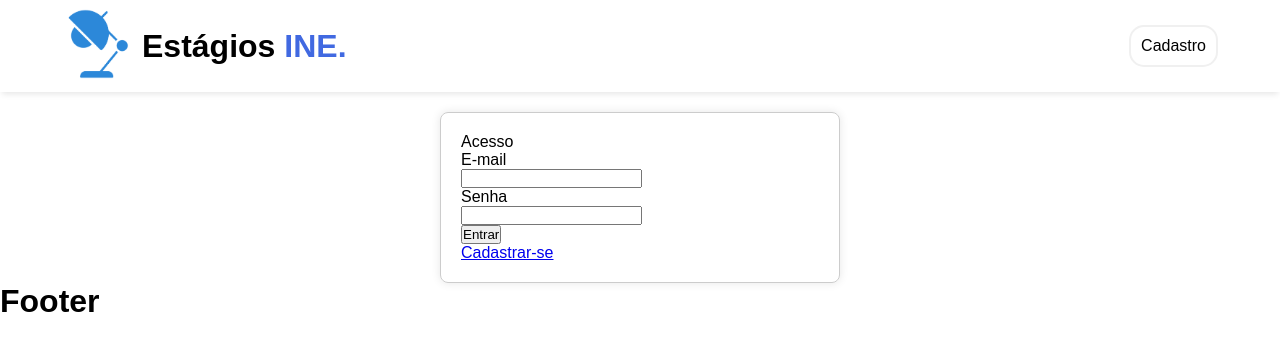
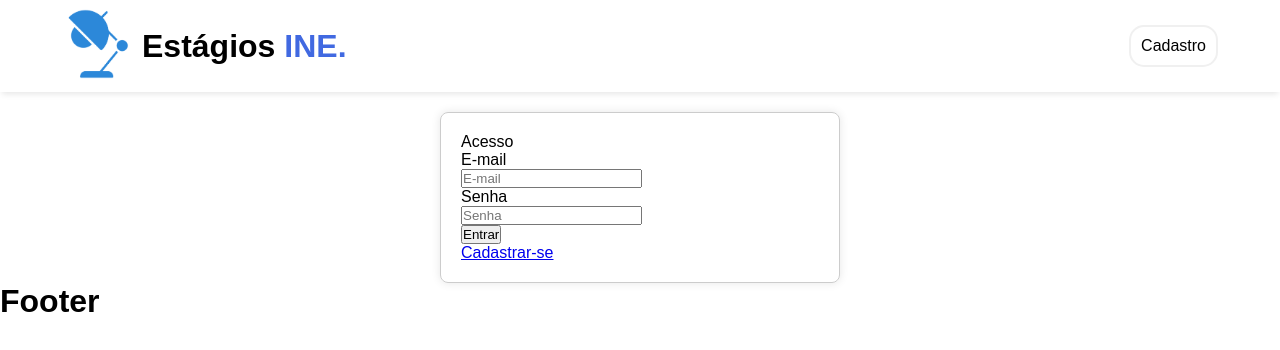
Before and after one commit to rlneto/sinestagios, a React (Vite) app: page / in a window 1280 px wide. Shown: the top 350 px of the page. Built offline with nearby package versions, Linux system fonts and the light colour scheme.

Commit message:
classe InputText criada, conforme orientação da Betina

```diff
--- /dev/null
+++ b/src/components/InputText.jsx
@@ -0,0 +1,11 @@
+import shared from '../styles/Shared.module.css'
+// Os nomes das classes são placeholders, na verdade são várias classes de CSS
+export default function InputText ({tipo, nome, rotulo, valorPadrao, referencia}) {
+  return (
+    <div className={`${shared.inputtext}`}>
+      <div>
+      <label className={`${shared.rotulo}`} htmlFor={nome}>{rotulo}</label></div>
+      <div><input className={`${shared.formulario}`} type={tipo} name={nome} id={nome} placeholder={rotulo} defaultValue={valorPadrao || ''} ref={referencia} required/></div>
+    </div>
+  )
+}
--- a/src/pages/Login.jsx
+++ b/src/pages/Login.jsx
@@ -1,6 +1,7 @@
 import { useRef } from 'react'
 import { Link } from 'react-router-dom'
 import Button from '../components/Button'
+import InputText from '../components/InputText'
 import shared from '../styles/Shared.module.css'
 import styles from '../styles/Login.module.css'
 
@@ -14,14 +15,10 @@ export default function Login () {
     <div className={`${shared.flex} ${shared.column} ${styles.container}`}>
       <div>Acesso</div>
       <div><form>
-        <div>
-        <label htmlFor='email'>E-mail</label></div>
-        <div>
-        <input type='email' ref={emailRef} id='email' /></div>
-        <div><label htmlFor='password'>Senha</label></div>
-        <div><input type='password' id='password' ref={passwordRef} /></div>
+        <InputText tipo='email' nome='email' rotulo='E-mail' referencia={emailRef} />
+        <InputText tipo='password' nome='password' rotulo='Senha' referencia={passwordRef} />
         </form>
-        <div><Button action={LoginHandler} text={`Entrar`}/></div>
+        <div><Button className={shared.botao} action={LoginHandler} text={`Entrar`}/></div>
 
       </div>
       <div>
--- a/src/pages/Register.jsx
+++ b/src/pages/Register.jsx
@@ -1,5 +1,6 @@
 import { Link } from 'react-router-dom'
 import Button from '../components/Button'
+import InputText from '../components/InputText'
 import { useRef } from 'react'
 
 export default function Register () {
@@ -9,10 +10,6 @@ export default function Register () {
   const confirmPasswordRef = useRef();
   const RegisterHandler = () => {
     console.log(nameRef.current.value, emailRef.current.value, passwordRef.current.value, confirmPasswordRef.current.value)
-    alert("cadastro efetuado com sucesso");
-    setTimeout(() => {
-      window.location.href = '/login'
-    }, 5000)
   }
 
   return (
@@ -20,18 +17,14 @@ export default function Register () {
       <div><h1>Cadastro</h1></div>
       <div>
         <form type='submit'>
-          <div><label htmlFor='name'>Nome</label></div>
-          <div><input type='text' id='name' placeholder='Nome' /></div>
-          <div><label htmlFor='email'>E-mail</label>
-          </div>
-          <div><input type='text' id='email' placeholder='E-mail' /></div>
-          <div><label htmlFor='password'>Senha</label></div>
-          <div><input type='password' id='password' placeholder='Senha' /></div>
-          <div><label htmlFor='password'>Confirmar senha</label></div>
-          <div><input type='password' id='password' placeholder='Confirmar senha' /></div>
-          <div><Button text={`Registrar-se`} action={RegisterHandler}>Cadastrar</Button></div>
+          <InputText tipo='text' nome='name' rotulo='Nome' referencia={nameRef} />
+          <InputText tipo='email' nome='email' rotulo='E-mail' referencia={emailRef} />
+          <InputText tipo='password' nome='password' rotulo='Senha' referencia={passwordRef} />
+          <InputText tipo='password' nome='confirmPassword' rotulo='Confirme a senha' referencia={confirmPasswordRef} />
+
 
           </form>
+          <div><Button text={`Registrar-se`} action={RegisterHandler}>Cadastrar</Button></div>
         </div>
         <div>
           <Link to='/login'>Já possui cadastro? Faça login</Link>
--- a/src/styles/Shared.module.css
+++ b/src/styles/Shared.module.css
@@ -32,3 +32,14 @@
 .column {
   flex-direction: column;
 }
+
+.btn {
+  cursor: pointer;
+  color: white;
+  background: #4169E1;
+  border: transparent;
+  border-radius: 5px;
+  padding: 0.375rem 0.75rem;
+  display: inline-block;
+
+}
```
